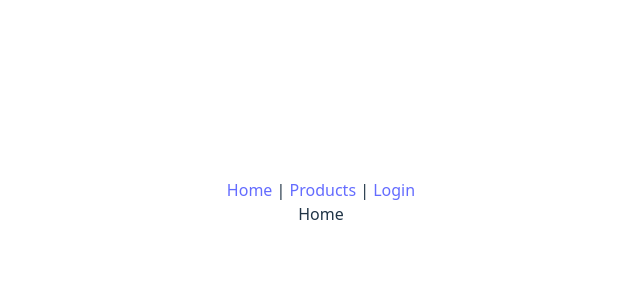
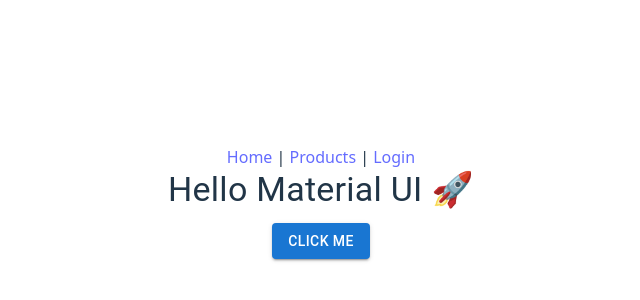
Before and after one commit to khanhvd1012/datn_wd18, a React (Vite) app: page / in a window 1280 px wide. Shown: the part 198-498 px from the top of the page, without its empty margins (319-959 px from the left). Built offline with nearby package versions, Linux system fonts and the light colour scheme; the HTML template or start-up script is replaced by a standard one.

Commit message:
Material UI css

```diff
--- a/package.json
+++ b/package.json
@@ -10,6 +10,10 @@
     "server": "json-server --watch db.json --port 3000"
   },
   "dependencies": {
+    "@emotion/react": "^11.14.0",
+    "@emotion/styled": "^11.14.1",
+    "@mui/icons-material": "^7.3.7",
+    "@mui/material": "^7.3.7",
     "react": "^19.2.0",
     "react-dom": "^19.2.0",
     "react-router-dom": "^7.13.0"
--- a/src/pages/home/Home.tsx
+++ b/src/pages/home/Home.tsx
@@ -1,8 +1,16 @@
 import React from 'react'
-
+import { Typography,Button } from '@mui/material'
 const Home = () => {
   return (
-    <div>Home</div>
+    <div>
+      <Typography variant="h4" gutterBottom>
+        Hello Material UI 🚀
+      </Typography>
+
+      <Button variant="contained" color="primary">
+        Click me
+      </Button>
+    </div>
   )
 }
 
```
Also changed, not shown: 1 other file (tests, documents, lock files or other folders).
